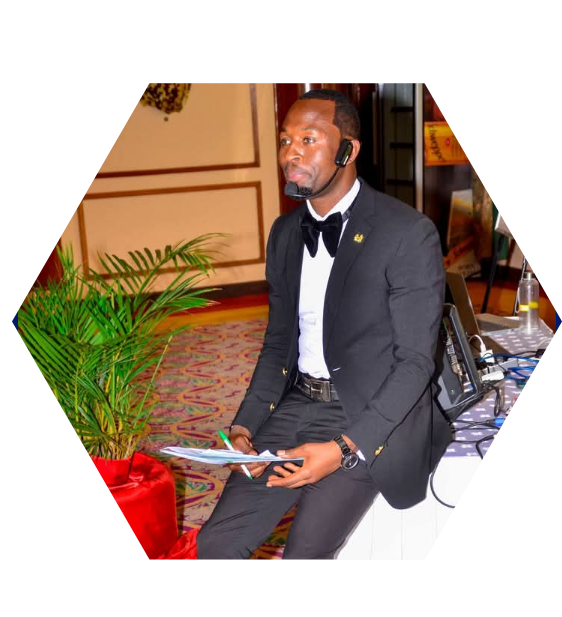
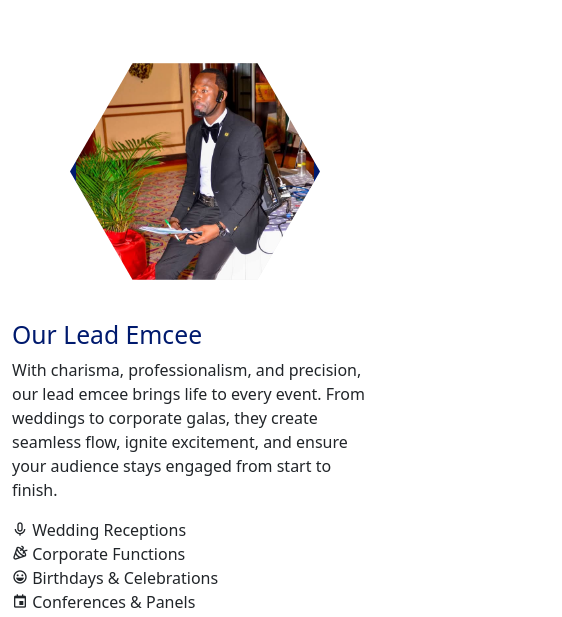
Before and after one commit to KakaDev254/shinnersevent, a plain HTML site: page emcee.html in a window 390 px wide. Shown: the part 574-1191 px from the top of the page, 562 px wide, since content can reach past the window. Drawn offline with nearby package versions, Linux system fonts and the light colour scheme.

Commit message:
4th commit

```diff
--- a/emcee.html
+++ b/emcee.html
@@ -124,6 +124,25 @@
 
       .hex-overlay a:hover {
         color: var(--red);
+      }
+      @media (max-width: 768px) {
+        .hexagon-wrapper {
+          width: 400px;
+        }
+      }
+
+      /* Small screens (large phones) */
+      @media (max-width: 576px) {
+        .hexagon-wrapper {
+          width: 350px;
+        }
+      }
+
+      /* Extra small screens (small phones) */
+      @media (max-width: 400px) {
+        .hexagon-wrapper {
+          width: 250px;
+        }
       }
     </style>
   </head>
```
Also changed, not shown: gallery.html (+1 -1 lines).
